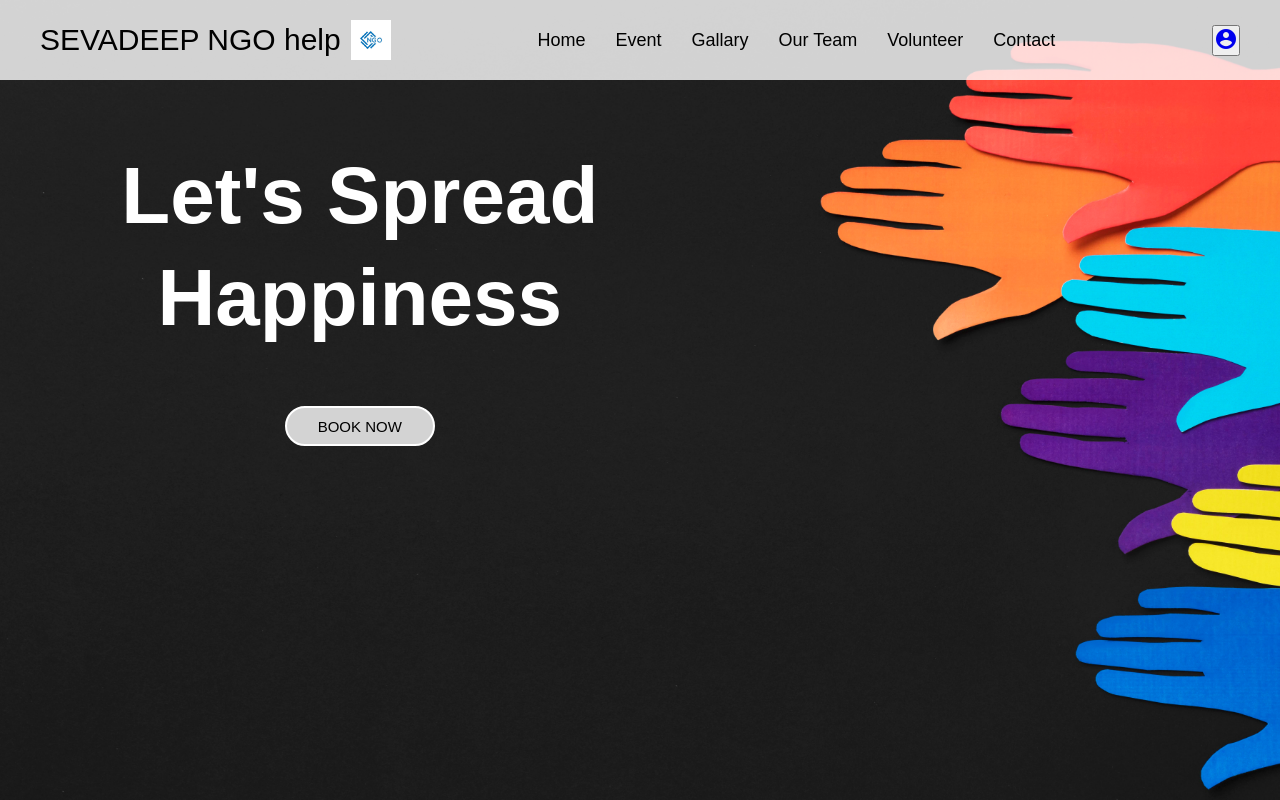
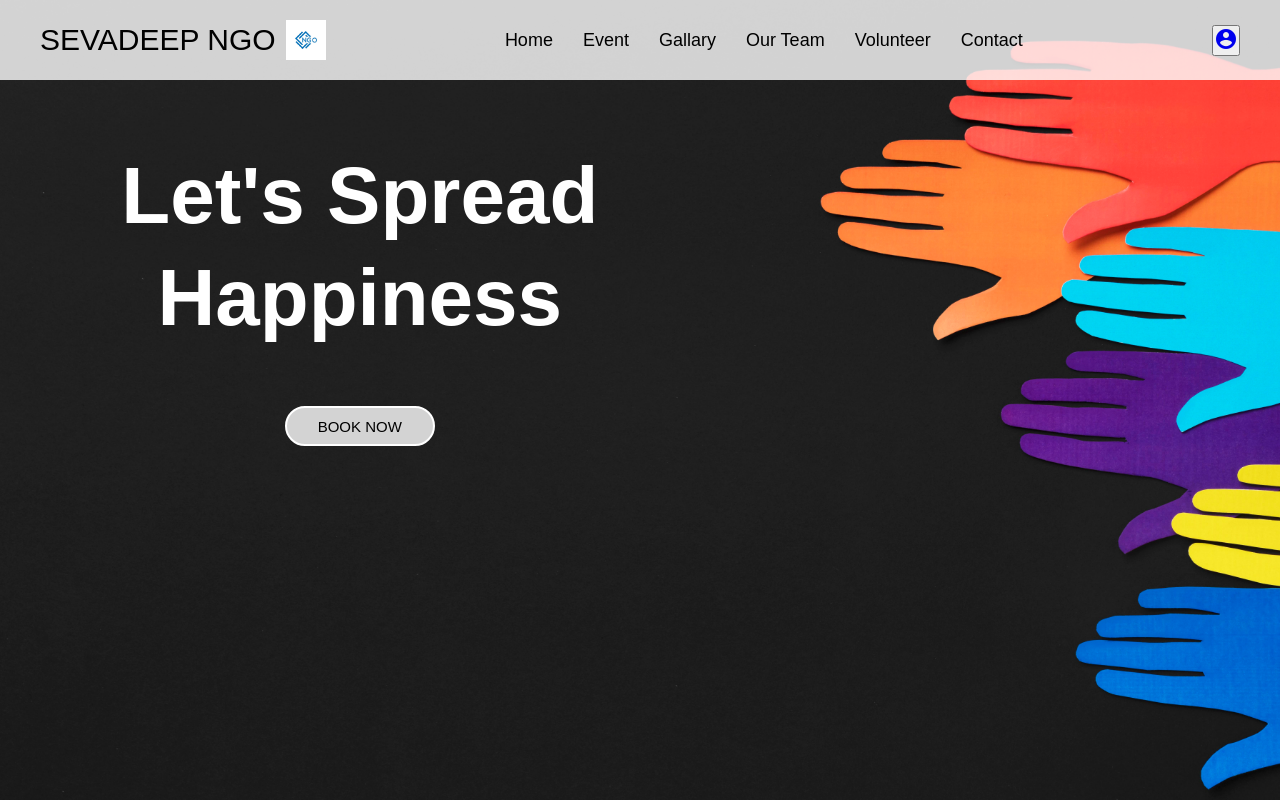
Before and after one commit to sanjana7499/ngo-website, a plain HTML site: page index.html in a window 1280 px wide. Drawn offline with Linux system fonts and the light colour scheme.

Commit message:
Update index.html

```diff
--- a/index.html
+++ b/index.html
@@ -112,7 +112,7 @@ body {
 <body>
     <div class="top">
         <div class="logo-container">
-            <div class="logo">SEVADEEP NGO help</div>
+            <div class="logo">SEVADEEP NGO</div>
             <div class="logo">
                 <img src="logoimg.jpg" alt="Logo Image">
             </div>
```
